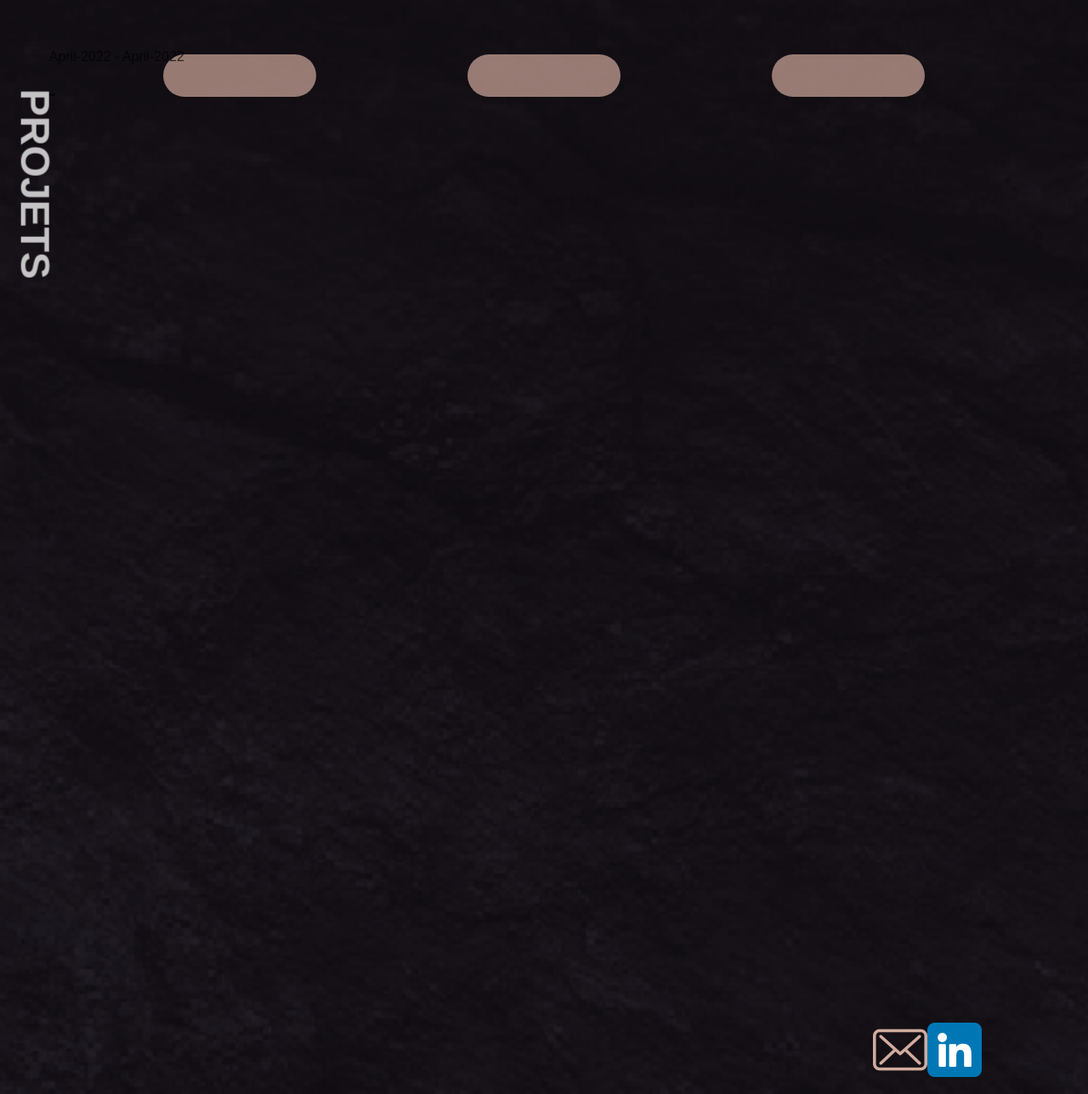
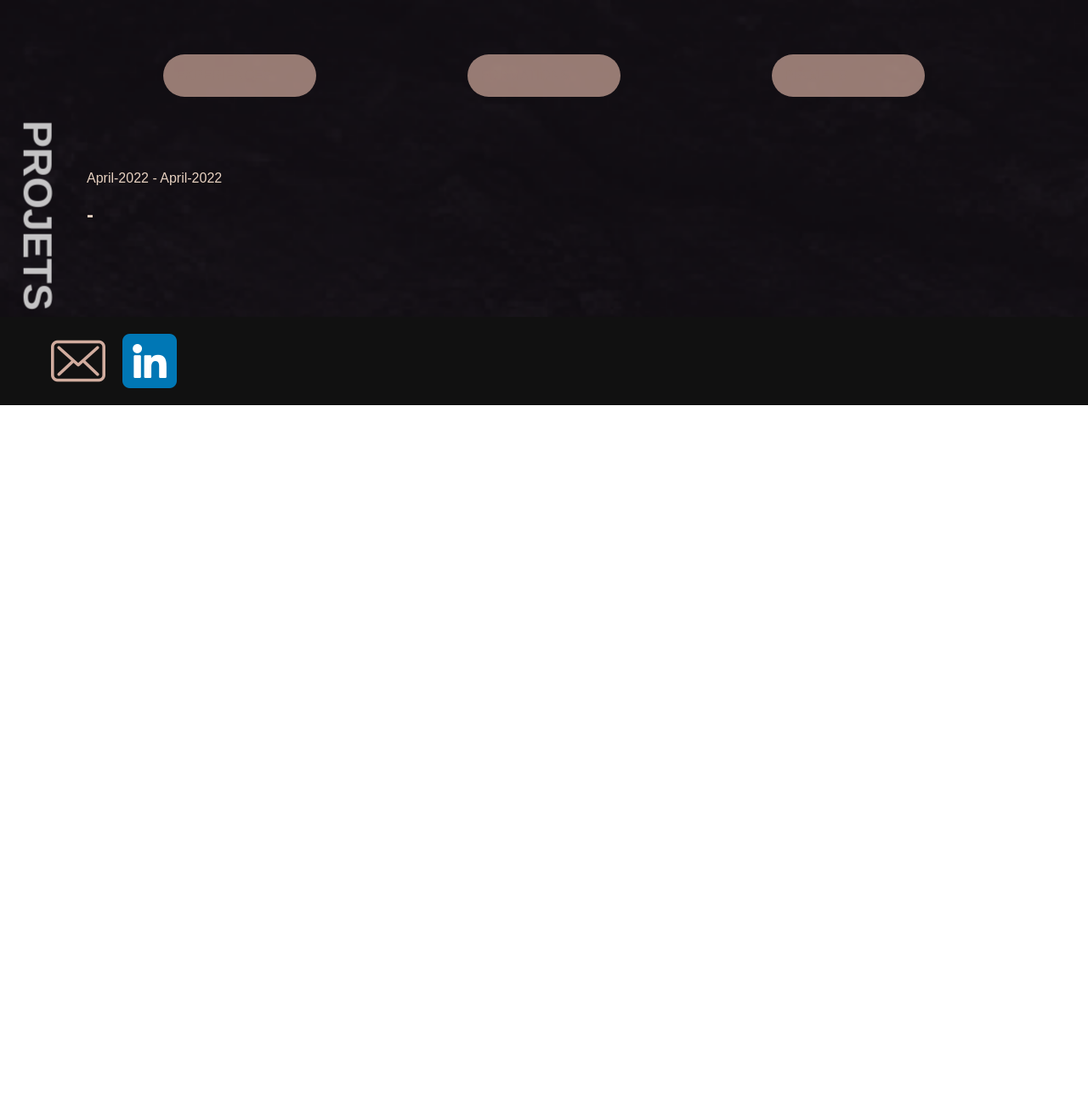
Before and after one commit to lottierocuet/PII_ENSC, a PHP site: page /Projets.php in a window 1280 px wide. Shown: the whole page at 85% size. After the commit the page ends 477 px from the top, so only its background shows below. Run offline with PHP 8.4, Linux system fonts and the light colour scheme; tables that the repository leaves empty or names only in its code hold one stand-in row (values such as "Sample post"); data that the repository does not hold is empty.

Commit message:
Php modif projet Ok, CSS presque OK

```diff
--- a/Fonctions.php
+++ b/Fonctions.php
@@ -22,7 +22,7 @@
 		}
 		else{
 
-			return true;//SI sur false c'est un test
+			return false;//SI sur false c'est un test
 			$_SESSION['Id_User'] = $Id_User;
 
 
--- a/Footer.php
+++ b/Footer.php
@@ -1,19 +1,26 @@
+
+<?php
+include_once "fonctions.php";
+?>
 <!DOCTYPE html>
 <html>
 
-<head>
-    <meta charset="utf-8">
+    <link rel="stylesheet" href="stylesheet.css">
+<body>
 
-    <title></title>
-    <link rel="stylesheet" href="stylesheet.css">
+<Footer>
+                    <?php if (check_connected()==true) {?>
 
-</head>
-<Footer>
-               <ol class="footer">
+                        <a href="Lougout.php">  Déconnexion </a>
+                            <!-- <img src="images/lougout.png" alt="Lien vers site externe"/>  -->
 
-                       <li >
 
-                           <a href="https://www.linkedin.com/in/lottie-rocuet-1092a1172" target="_blank">
+                    <?php } ?>
+
+                      <ol >
+                         <li >
+
+                           <a href="https://www.linkedin.com/in/lottie-rocuet-1092a1172" target="_blank" class="contact">
                                <img src="images/linkedin.png">
 
                            </a>
@@ -21,12 +28,16 @@
                        </li>
 
                        <li>
-                       <a href="mailto:lottie.rocuet@gmail.com" target="_blank">
+                       <a href="mailto:lottie.rocuet@gmail.com" target="_blank" class="contact">
                                <img src="images/mail.png">
                            </a>
                        </li>
-               </ol>
+
+                       </ol>
+
+
 
        </Footer>
+</body>
 
 </html>
--- a/Logout.php
+++ b/Logout.php
@@ -1,7 +1,5 @@
 <?php
-session_start();
-unset($_SESSION);
 session_destroy();
-header("Location: Experiences.php");
+header ("Location : Index.php");
 
 ?>
--- a/ModifPages.php
+++ b/ModifPages.php
@@ -59,7 +59,7 @@ check_connected();
             <div class = "contenant">
 
                 <div class = "titre">
-                <h1 >PUBLIER UNE PAGE</h1>
+                <h1 >PUBLIER <br> UNE PAGE</h1>
                 </div>
                 <br/>
                 <br/>
--- a/ModifProjet.php
+++ b/ModifProjet.php
@@ -31,7 +31,6 @@ check_connected();
 
             )VALUES ( ?,?,?,?,?,?,?,?)");
 
-            echo $CodHexTypo;
 
 
         $req->execute(array(
@@ -45,7 +44,6 @@ check_connected();
             $CodHexTypo,
         ));
 
-        echo $CodHexTypo;
     }
 
 
@@ -63,7 +61,7 @@ check_connected();
             <div class = "contenant">
 
             <div class = "titre">
-            <h1 >PUBLIER UN PROJET</h1>
+            <h1 >PUBLIER <br>UN PROJET</h1>
             </div>
                 <br/>
                 <br/>
--- a/Projets.php
+++ b/Projets.php
@@ -34,27 +34,17 @@ check_connected();
 <div class ="contenant">
 
   <?php include_once "NavBarre.php"; ?>
-
+  <?php if (check_connected()==false) {?>
     <div class = "titre">
     <h1> PROJETS </h1>
     </div>
+    <?php } ?>
+
   <!--========================= Permet d'afficher toutes les expériences ========================= -->
-      <div class="bodyproj">
+
     <?php foreach ($req as $result) { ?>
-      <div class="projets" style="background-image: url(<?php echo $result['LienImgFond']; ?> );
-  background-repeat: no-repeat;
-  background-size: 100%;
-  background-position: 100%;
-  opacity:70%;
-  margin-right:2%;
-  color:black;
-  padding:5%;
-  min-height:1000px;
-  background-color: linear-gradient(0deg,white 70%);
-    ">
-
-
-
+      <div class="projets" style="background-image: url(<?php echo $result['LienImgFond']; ?> );"> </div>
+        <div class="bodyprojet">
           <?php
           $dateDeb = date_create( $result['DateDebut']);
           echo date_format($dateDeb,"F-Y");?>
@@ -75,7 +65,17 @@ check_connected();
 
 
           <?php echo $result["Description"]?>
+
+
+          <?php if (!empty($result['Lien'])) {?>
+
+              <a href=<?= $result['Lien'] ?> target="_blank">
+              <img src="images/link.png"alt="Lien vers site externe"/>
+              </a>
+              <?php }?>
+
         </div>
+        <?php } ?>
 
         <?php if (check_connected()==true) {?>
           <div class="lien">
@@ -88,17 +88,12 @@ check_connected();
             <a>
               <img src="images/modifier.png"alt="Lien vers site externe"/>
             </a>
-
-          <?php if (!empty($result['Lien'])) {?>
-            <a href=<?= $result['Lien'] ?> target="_blank">
-            <img src="images/link.png"alt="Lien vers site externe"/>
-            </a>
+          </div>
         <?php }?>
-
         </div>
 
-      <?php }?>
-  <?php } ?>
+
+
 
 
     <?php if (check_connected()==true) {?>
--- a/stylesheet.css
+++ b/stylesheet.css
@@ -22,11 +22,11 @@ body{
   position: fixed;
   transform: rotate(90deg);
   font-size: 150%;
-  padding :20px;
+  padding-top: 20px;
   min-width: 350px;
-  top: 25%;
-  left: -12%;
-  opacity:75%;
+  top: 247px;
+  left: -121px;
+  opacity: 75%;
 }
 
 .contenant {
@@ -42,7 +42,6 @@ body{
   flex-direction: column;
   row-gap: 70px;
   padding-right:10%;
-  row-gap: 70px;
 
 }
 
@@ -53,9 +52,8 @@ body{
 .experiences{
   padding-left: 12%;
   padding-right: 12%;
-  margin-bottom:10%;
-
-
+  margin-bottom: -29px;
+  padding-bottom: 68px;
 }
 
 a{
@@ -70,12 +68,13 @@ a{
 }
 .lien{
   display: flex;
-  justify-content: flex-end;
+  justify-content: right;
   flex-direction: row;
   row-gap: 10%;
   padding-right: 10%;
   justify-content: space-around;
   align-items: right;
+  padding-top:-60px;
 }
 
 
@@ -87,31 +86,34 @@ a{
   width: 80%;
   padding: 5%;
   color:black;
-  margin : 10%;
+  margin : 10%
 
 }
 
-/* .bodypro{
-  padding-left: 12%;
-  padding-right: 12%;
-  margin-bottom:10%;
-} */
 
 .projets{
+  background-repeat: no-repeat;
+  background-size: 100%;
+  padding: 157px;
+  min-height: 349px;
+  padding-top: 130px;
+  margin-top: 104px;
+  margin-left: 41px;
+  margin-right: -72px;
+  margin-bottom: 74px;
+  opacity: 20%;
+  z-index: 3;
+}
 
- background-repeat: no-repeat;
- background-size: 100%;
- background-position: 100%;
- opacity:70%;
- margin-right:2%;
- color:black;
- padding:5%;
- min-height:1000px;
- background-color: linear-gradient(0deg,white 70%);
-
-
+.bodyprojet{
+  z-index: 3;
+  opacity: 100%;
+  margin-top: -683px;
+  margin-left: 102px;
+  margin-bottom: 86px;
 
 }
+
 
 
 
@@ -154,6 +156,7 @@ a {
   color: #d0aa9d;
   text-decoration: none;
   text-align: center;
+  opacity:100%;
 }
 
 a:hover {
@@ -184,22 +187,35 @@ a:hover {
 
 /* =========================== FOOTER =========================== */
 
-footer {
-  opacity:10%;
-  padding-left: 0px;
-  display: flex;
-  flex-wrap: nowrap;
-  justify-content: center;
-  flex-direction: column;
-  grid-template-rows: auto 1fr auto;
+footer{
+    position: static;
+    bottom: 0;
+    left: 0;
+    right: 0;
+    background: #111;
+    height: auto;
+    color: #fff;
+    display: flex;
+    flex-wrap: wrap;
+    flex-direction: row;
+    align-items: flex-end;
+    justify-content: space-between;
+    padding-right: 50px;
 
 
 }
-li,footer{
-  justify-content: flex-end;
+
+.logout{
+  display:flex;
+    align-items:flex-start;
+    justify-content: left;
+    text-align: left;
+  padding-right: 20px;
+}
+.contact{
+  display:flex;
+  align-items:flex-end;
+  text-align: right;
+  padding-left:20px;
   justify-content: space-between;
 }
-img,footer{
-  opacity:100%;
-
-}
```
Also changed, not shown: Experiences.php (+55 -16 lines), Formations.php (+7 -3 lines), Supprimer.php (+36 -20 lines), images/link.png, images/logout.png (added). Lines whose indentation alone changed are shown as unchanged.
